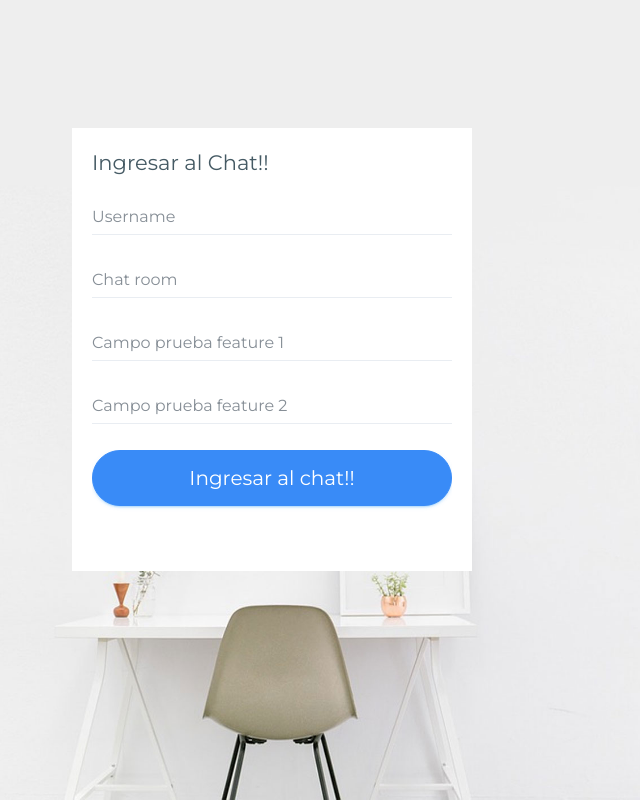
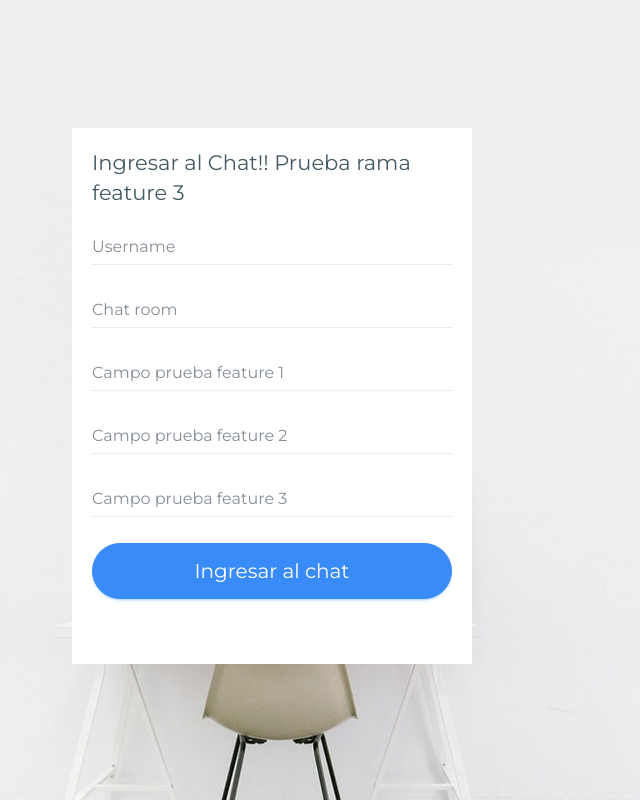
Before and after one commit to kalito2092/sockets-chat, a website: page public/index.html in a window 1280 px wide. Shown: the whole page, without its empty margins (368-1008 px from the left). Drawn offline with Linux system fonts and the light colour scheme.

Commit message:
Creacion y primer commit rama nueva_feture_3

```diff
--- a/public/index.html
+++ b/public/index.html
@@ -46,7 +46,7 @@
             <div class="login-box card">
                 <div class="card-body">
                     <form class="form-horizontal form-material" id="loginform" action="chat.html">
-                        <h3 class="box-title m-b-20">Ingresar al Chat!!</h3>
+                        <h3 class="box-title m-b-20">Ingresar al Chat!! Prueba rama feature 3</h3>
                         <div class="form-group ">
                             <div class="col-xs-12">
                                 <input class="form-control" type="text" required="" placeholder="Username" name="nombre"> </div>
@@ -63,9 +63,13 @@
                             <div class="col-xs-12">
                                 <input class="form-control" type="text" required="" placeholder="Campo prueba feature 2" name="campo_prueba_feature_2"> </div>
                         </div>
+                        <div class="form-group">
+                            <div class="col-xs-12">
+                                <input class="form-control" type="text" required="" placeholder="Campo prueba feature 3" name="campo_prueba_feature_3"> </div>
+                        </div>
                         <div class="form-group text-center">
                             <div class="col-xs-12 p-b-20">
-                                <button class="btn btn-block btn-lg btn-info btn-rounded" type="submit">Ingresar al chat!!</button>
+                                <button class="btn btn-block btn-lg btn-info btn-rounded" type="submit">Ingresar al chat</button>
                             </div>
                         </div>
                     </form>
```
